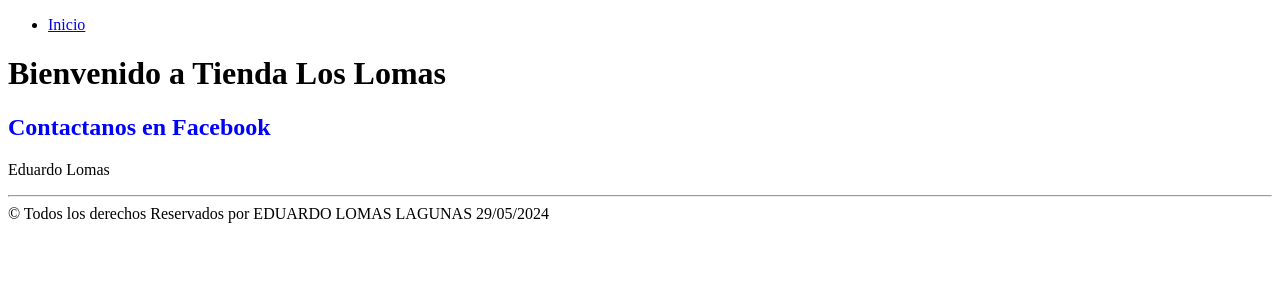
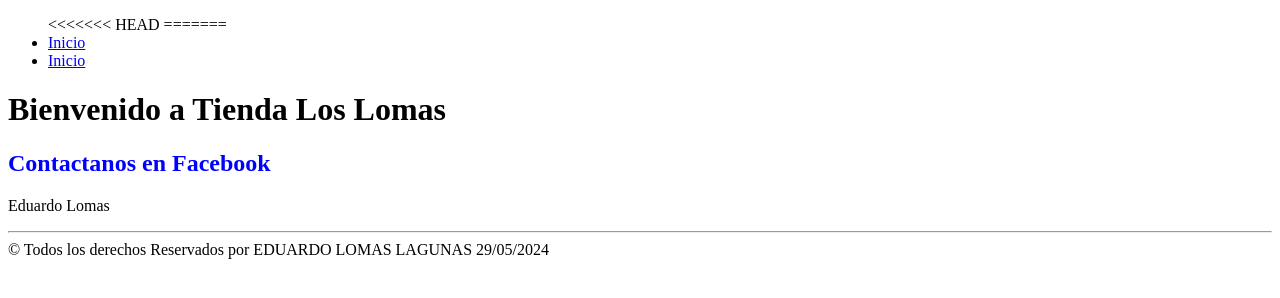
Before and after one commit to 61112/Tienda_Lomas.github.io, a plain HTML site: page Index.html in a window 1280 px wide. Drawn offline with Linux system fonts and the light colour scheme; files that its build step writes are made by us from their sources.

```diff
--- a/Index.html
+++ b/Index.html
@@ -23,9 +23,14 @@
 
 
     <ul class="menu">
+<<<<<<< HEAD
+
+=======
 
         <li > <a href="../Tienda_Lomas.github.io/Html 5/Carpeta Inicio/Index.html"> Inicio </a> </li>
 
+
+<li > <a href="../Tienda_Lomas.github.io/Html 5/Carpeta Inicio/Index.html"> Inicio </a> </li>
     </ul>
 
 
```
Also changed, not shown: Html 5/Carpeta Inicio/inicio.html (renamed from Html 5/Carpeta Inicio/Index.html, +1 -1 lines).
